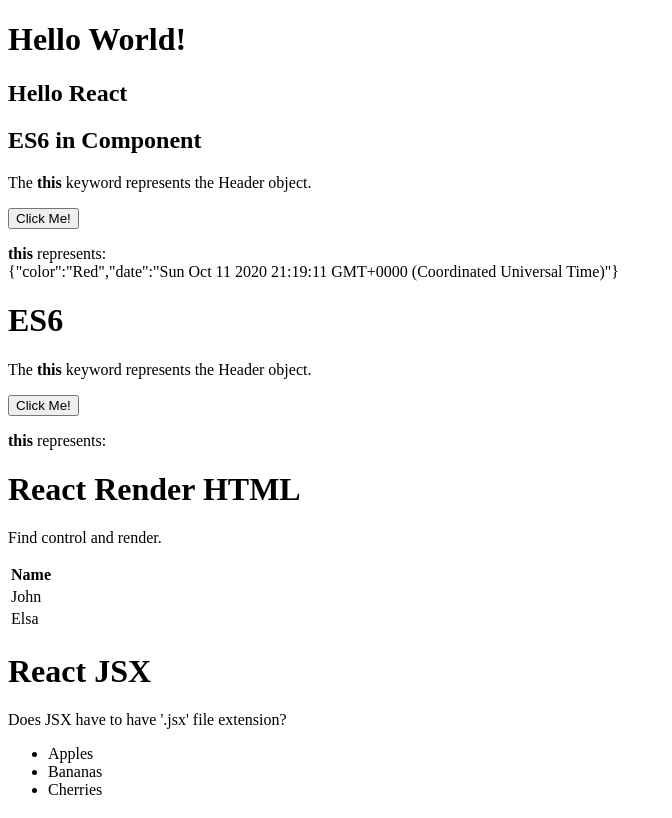
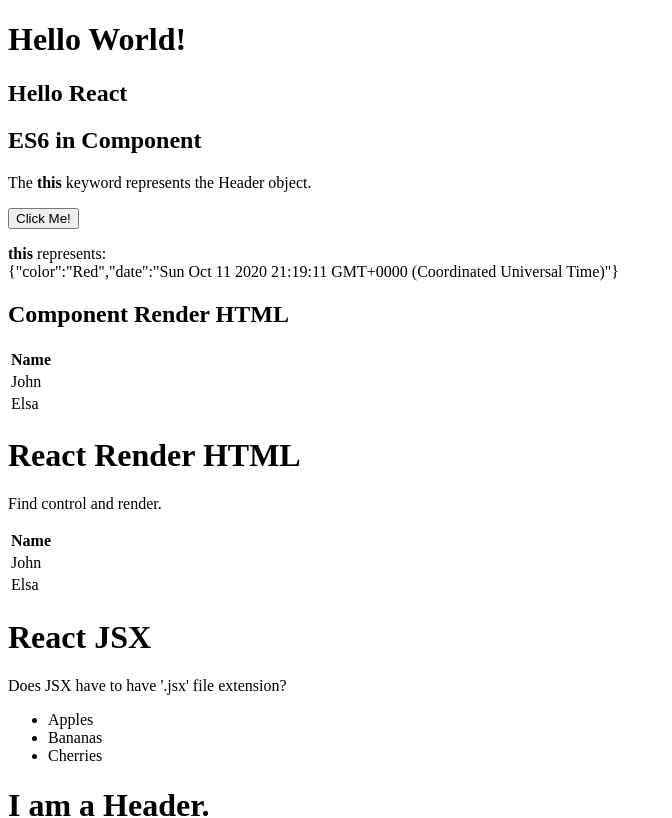
Before and after one commit to cywang16/node, a React (Create React App) app in the folder reactworkplace/w3school/: page / in a window 1280 px wide. Shown: the top 818 px of the page, without its empty margins (0-672 px from the left). Built offline with nearby package versions, Linux system fonts and the light colour scheme.

Commit message:
add renderHtml, unfinished

```diff
--- a/reactworkplace/w3school/public/index.html
+++ b/reactworkplace/w3school/public/index.html
@@ -19,11 +19,6 @@
       To create a production bundle, use `npm run build` or `yarn build`.
     -->
 
-    <h1>ES6</h1>
-    <p>The <strong>this</strong> keyword represents the Header object.</p>
-    <button id='btn'>Click Me!</button>
-    <p><strong>this</strong> represents:<div id='demo'></div></p>
-
     <h1>React Render HTML</h1>
     <div id = 'reactRenderHtml'></div>
     <div id = 'myElement'></div>
--- a/reactworkplace/w3school/src/App.js
+++ b/reactworkplace/w3school/src/App.js
@@ -2,6 +2,7 @@
 
 import HelloWorld from './components/helloWorld'
 import Es6 from './components/es6'
+import RenderHtml, {renderSimple, renderMyElement} from './components/renderHtml'
 
 class App extends Component {
 
@@ -12,6 +13,9 @@
       {myFirstElement}
       <HelloWorld />
       <Es6 />
+      <RenderHtml />
+      <renderSimple />
+      <renderMyElement />
       </div>
     )
   }
--- /dev/null
+++ b/reactworkplace/w3school/src/components/renderHtml.js
@@ -0,0 +1,44 @@
+import React from 'react'
+
+var title = <h2>Component Render HTML</h2>
+
+const myElement = (
+  <table>
+    <tr>
+      <th>Name</th>
+    </tr>
+    <tr>
+      <td>John</td>
+    </tr>
+    <tr>
+      <td>Elsa</td>
+    </tr>
+  </table>
+)
+
+export class renderSimple extends React.Component {
+  render() {
+    return <p>Find control and render.</p>
+  }
+}
+
+export class renderMyElement extends React.Component {
+  render() {
+    return {myElement}
+  }
+}
+
+class RenderHtml extends React.Component {
+  render() {
+    return (
+      <div>
+        {title}
+        <renderSimple />
+        <renderMyElement />
+        {myElement}
+      </div>
+    )
+  }
+}
+
+export default RenderHtml
```
